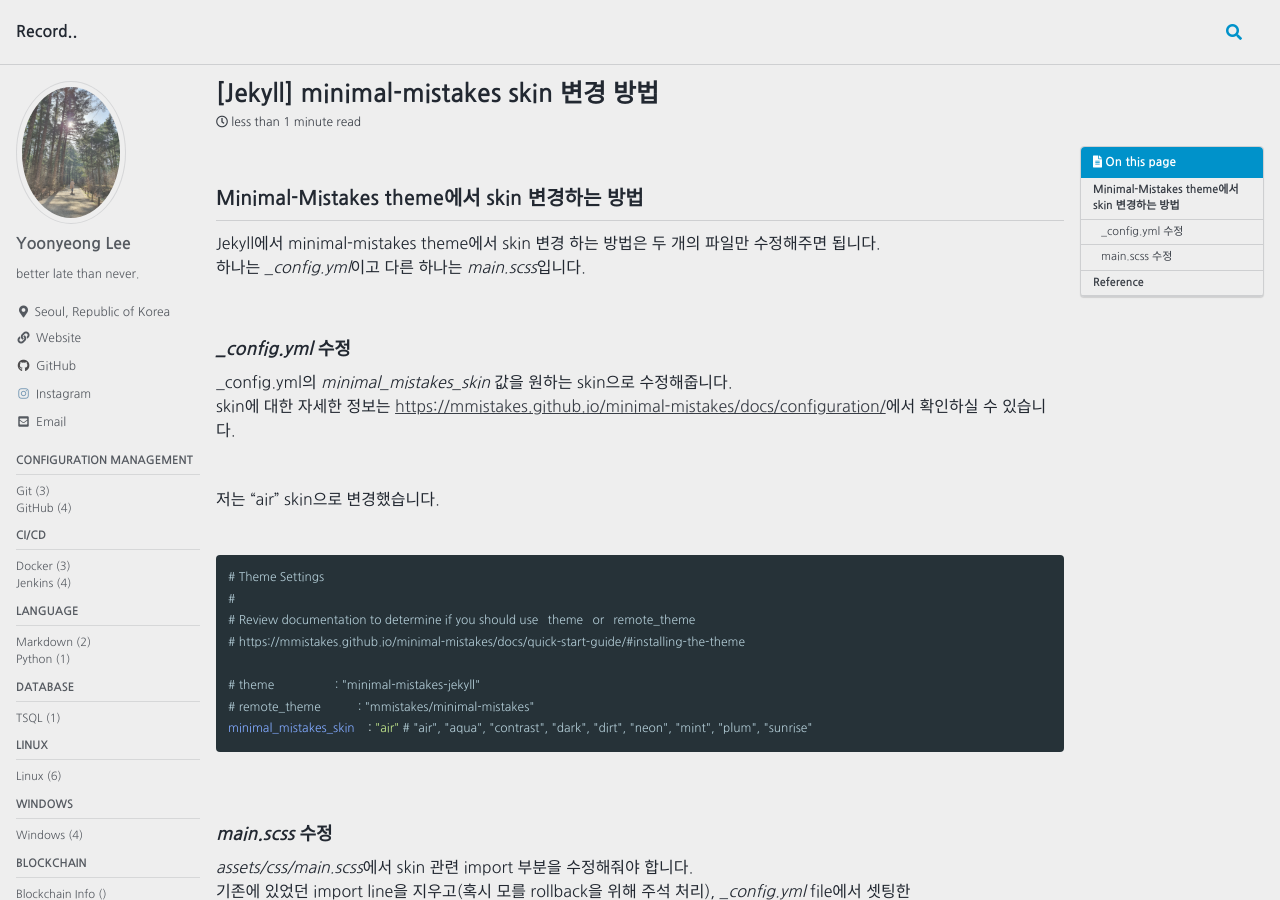
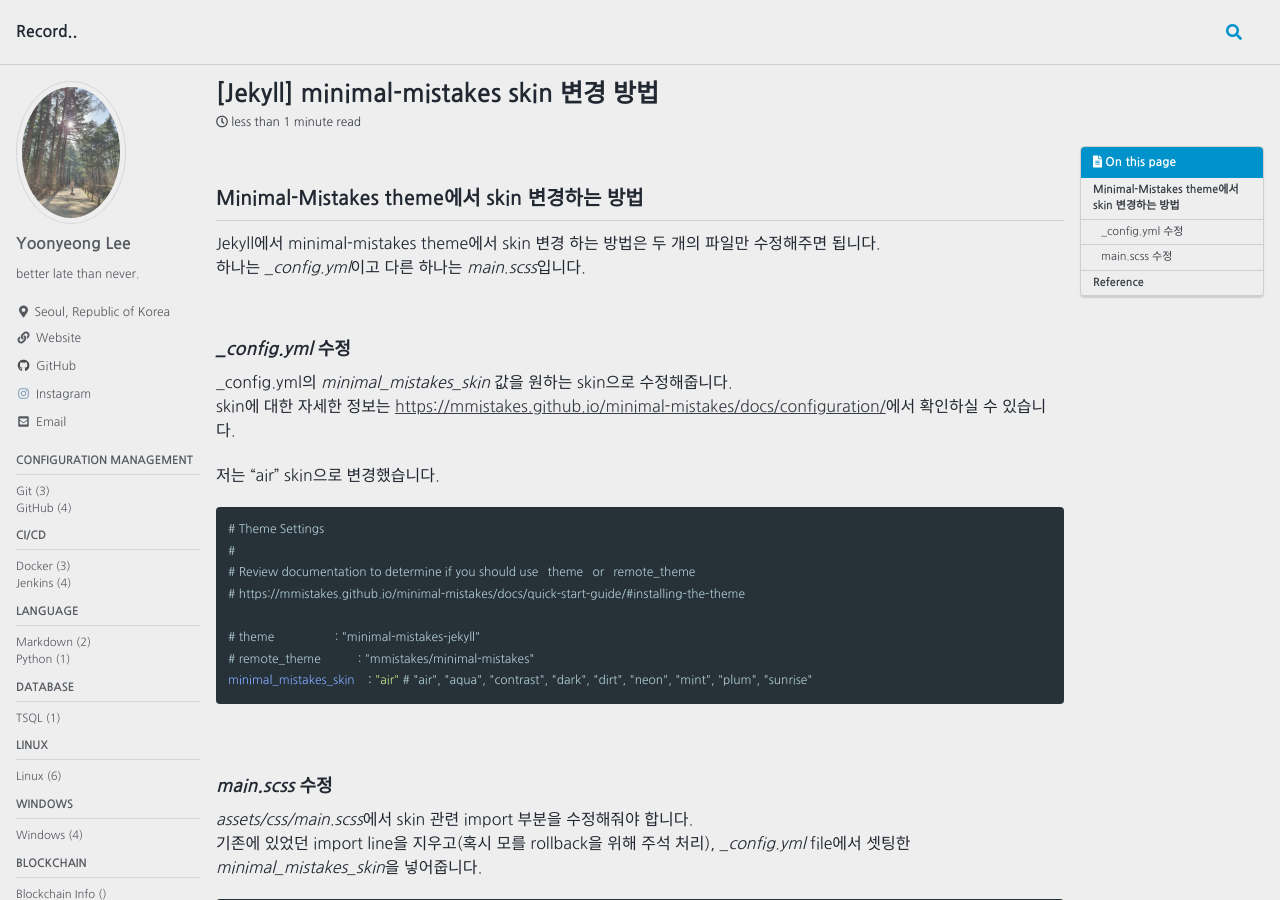
Before and after one commit to ynlee1/ynlee1.github.io, a Jekyll site: the page built from _posts/jekyll/2022-06-27-jekyll-change-skin.md, in a window 1280 px wide and 900 px high. Built offline with Jekyll 4.4.1, drawn with Linux system fonts in a browser that asks for light colours; cached includes are drawn as plain includes; comment, search, counter and statistics services are not loaded.

Commit message:
[fix] remove line feeds

````diff
--- a/_posts/jekyll/2022-06-27-jekyll-change-skin.md
+++ b/_posts/jekyll/2022-06-27-jekyll-change-skin.md
@@ -22,7 +22,7 @@ Jekyll에서 minimal-mistakes theme에서 skin 변경 하는 방법은 두 개
 _config.yml의 <i>minimal_mistakes_skin</i> 값을 원하는 skin으로 수정해줍니다. <br>
 skin에 대한 자세한 정보는 <https://mmistakes.github.io/minimal-mistakes/docs/configuration/>에서 확인하실 수 있습니다. <br>
 
-<br> 저는 "air" skin으로 변경했습니다. <br><br>
+저는 "air" skin으로 변경했습니다. <br>
 
 ```yml
 # Theme Settings
````
Also changed, not shown: other parts of _posts/jekyll/2022-06-27-jekyll-change-skin.md (+1 -1 lines).
